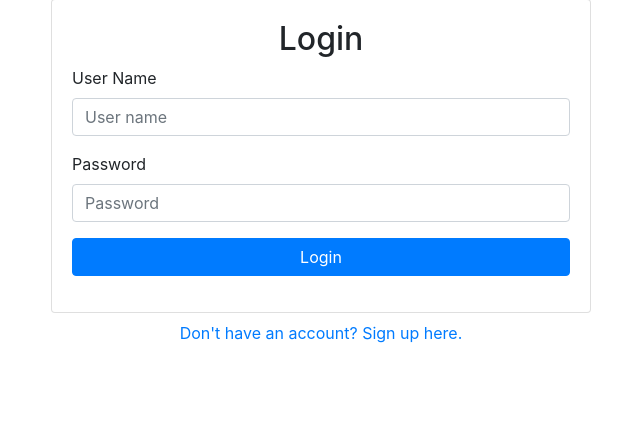
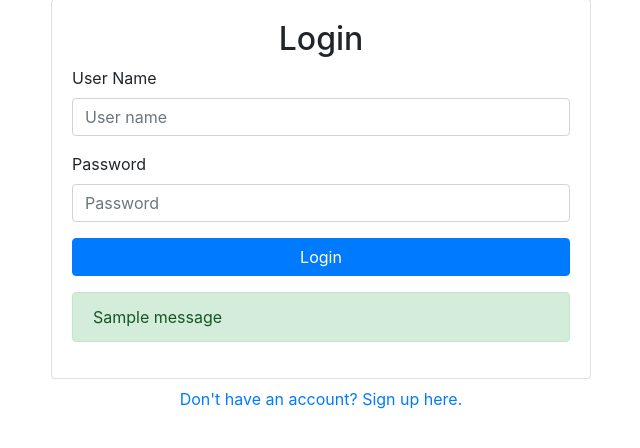
Before and after one commit to dayday0calories/CITS5505-Group-Project, a Flask app: page /login in a window 1280 px wide. Shown: the part 105-553 px from the top of the page, without its empty margins (319-959 px from the left). Run offline with Flask 3, Linux system fonts and the light colour scheme; tables that the repository leaves empty hold one stand-in row (values such as "Sample post"); one stand-in notice (Sample message) is shown; some libraries are stand-ins or nearby versions.

Commit message:
add flash message display

```diff
--- a/app/templates/auth/login.html
+++ b/app/templates/auth/login.html
@@ -72,6 +72,16 @@
                     </button>
                   </div>
                 </form>
+
+                {% with messages = get_flashed_messages(with_categories=true) %}
+            {% if messages %}
+              <div class="mt-3">
+                {% for category, message in messages %}
+                <div class="alert alert-{{ category }}">{{ message }}</div>
+            {% endfor %}
+                </div>
+          {% endif %}
+              {% endwith %}
               </div>
             </div>
             <!-- Registration Link -->
```
